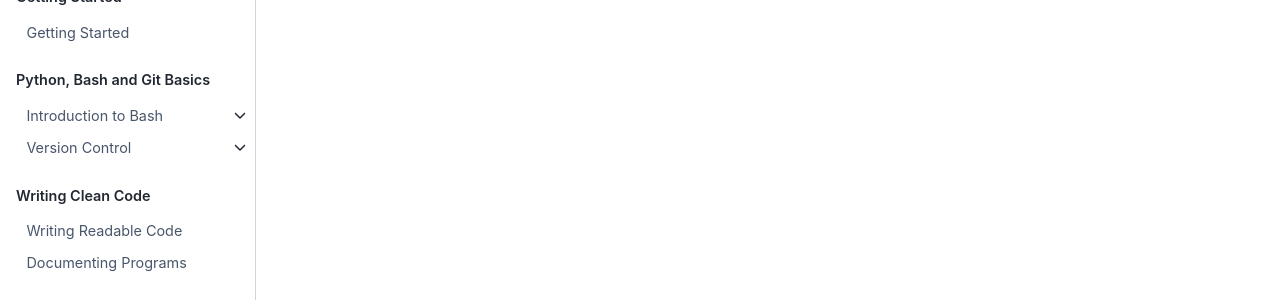
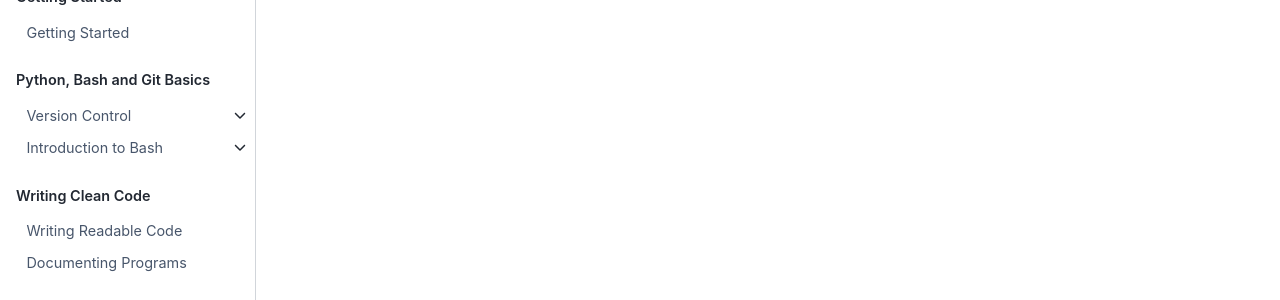
Before and after one commit to Software-Engineering-Group-UP/RSE-UP, a Jupyter Book: the page built from links.md, in a window 1280 px wide. Shown: the part 210-510 px from the top of the page. Built offline with Jupyter Book 1.0.4 settings and Sphinx 7.4.7 and the Sphinx Book theme 1.1.4, drawn with Linux system fonts in a browser that asks for light colours; pages that are not in the unit, such as notebooks, are missing from menus; some of the changed lines change nothing that is shown.

Commit message:
changed order

```diff
--- a/_toc.yml
+++ b/_toc.yml
@@ -11,19 +11,19 @@ parts:
     chapters:
       # intro file
       - file: exercises/python_refresh.ipynb
+      - file: chapters/introduction/vcs.md
+        sections:
+          - file: chapters/intro_version_control.md
+          - file: exercises/version_control.ipynb
+          - file: chapters/git_advanced.md
+          - file: exercises/git_advanced.ipynb
       - file: chapters/introduction/bash.md
         sections:
           - file: chapters/bash_basics.md
           - file: chapters/bash_tools.md
           - file: chapters/bash_advanced.md
           - file: exercises/bash.ipynb
-      - file: chapters/introduction/vcs.md
-        sections:
-          - file: chapters/intro_version_control.md
-          - file: exercises/version_control.ipynb
-          - file: chapters/git_advanced.md
-          - file: exercises/git_advanced.ipynb
-# 2
+      # 2
   - caption: Writing Clean Code
     chapters:
       - file: chapters/clean_readable_code.md
```
